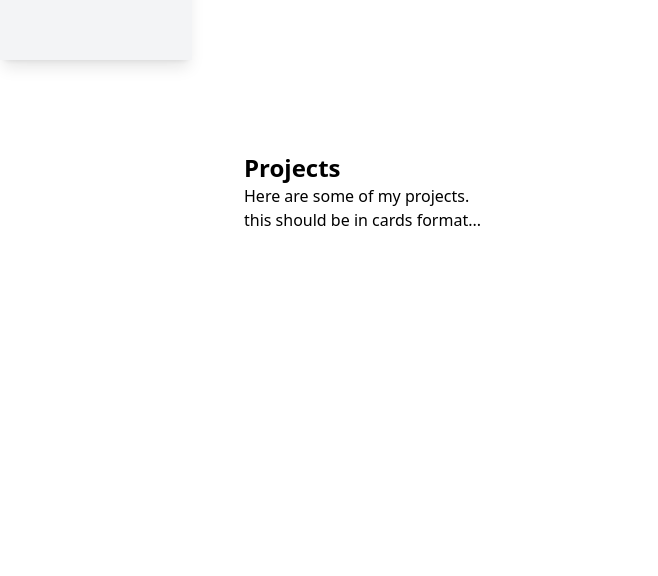
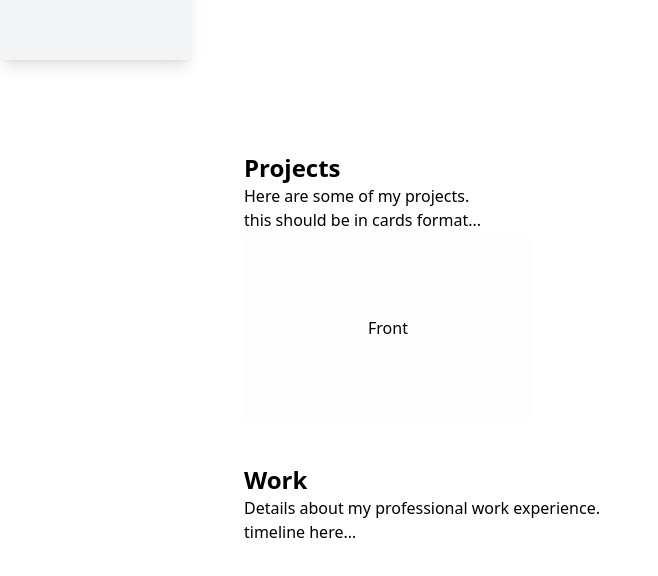
Before and after one commit to Ekiiiim/ekiiiim.github.io, a SvelteKit app: page / in a window 1280 px wide. Shown: the part 740-1316 px from the top of the page, without its empty margins (0-658 px from the left). Built offline with nearby package versions, Linux system fonts and the light colour scheme.

Commit message:
feat: flip card for projects

```diff
--- /dev/null
+++ b/src/lib/components/ProjectCard.svelte
@@ -0,0 +1,27 @@
+<script lang="ts">
+	const card = $state({
+		flipped: false,
+		flip() {
+			this.flipped = !this.flipped;
+		}
+	});
+</script>
+
+<button onclick={() => card.flip()} class="h-48 w-72 cursor-pointer perspective-distant">
+	<div
+		class="size-full duration-1000 transform-3d dark:text-white {card.flipped && 'rotate-y-180'}"
+	>
+		<!-- front -->
+		<div class="absolute inset-0 size-full backface-hidden">
+			<div class="flex size-full flex-col items-center justify-center rounded-xl bg-gray-200/10">
+				Front
+			</div>
+		</div>
+		<!-- back -->
+		<div class="absolute inset-0 size-full rotate-y-180 backface-hidden">
+			<div class="flex size-full flex-col items-center justify-center rounded-xl bg-gray-600">
+				Back
+			</div>
+		</div>
+	</div>
+</button>
--- a/src/routes/+page.svelte
+++ b/src/routes/+page.svelte
@@ -1,6 +1,7 @@
 <script lang="ts">
 	import { onMount } from 'svelte';
 	import { base } from '$app/paths';
+	import ProjectCard from '$lib/components/ProjectCard.svelte';
 
 	let sections = ['About', 'Projects', 'Work', 'Life'];
 	let currentSection = '';
@@ -56,7 +57,11 @@
 	<section id="Projects" class="mb-10 scroll-mt-5">
 		<h1 class="text-2xl font-bold">Projects</h1>
 		<p>Here are some of my projects.</p>
-		<div class="h-screen">this should be in cards format...</div>
+		<div>this should be in cards format...</div>
+
+		<div class="grid grid-cols-1 gap-4 sm:grid-cols-2 lg:grid-cols-3">
+			<ProjectCard></ProjectCard>
+		</div>
 	</section>
 
 	<section id="Work" class="mb-10 scroll-mt-5">
```
